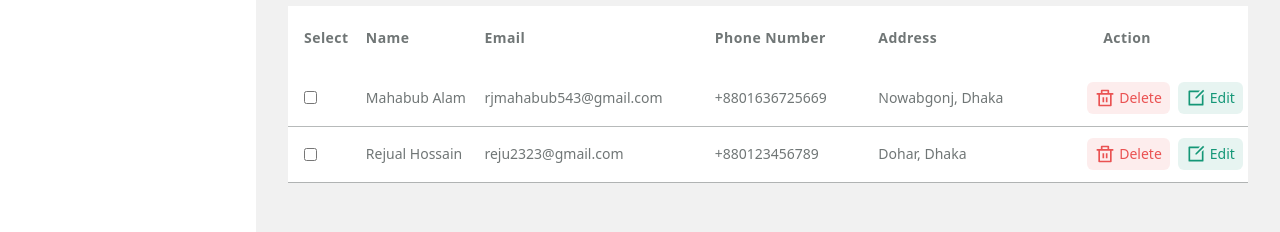
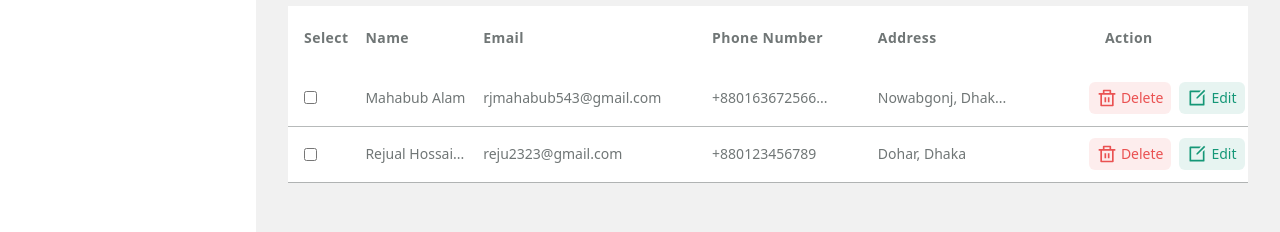
Before and after one commit to TFMahabub/task-hk-based-team, a React (Vite) app: page /users-table in a window 1280 px wide. Shown: the part 183-415 px from the top of the page. Built offline with nearby package versions, Linux system fonts and the light colour scheme.

Commit message:
[DONE] user edit complete

```diff
--- a/src/feauters/UserForm/userFormSlice.ts
+++ b/src/feauters/UserForm/userFormSlice.ts
@@ -43,9 +43,15 @@ export const userFormSlice = createSlice({
       // eslint-disable-next-line no-param-reassign
       state.userDatas = state.userDatas.filter((data) => data.id !== action.payload);
     },
+    editUserInfo: (state, action: PayloadAction<UserInfo>) => {
+      // eslint-disable-next-line no-param-reassign
+      state.userDatas = state.userDatas.filter((user:UserInfo) => user.id !== action.payload?.id);
+      // eslint-disable-next-line no-param-reassign
+      state.userDatas = [...state.userDatas, action.payload];
+    },
   },
 });
 
 // Action creators are generated for each case reducer function
-export const { setUserInfo, removeUserInfo } = userFormSlice.actions;
+export const { setUserInfo, removeUserInfo, editUserInfo } = userFormSlice.actions;
 export default userFormSlice.reducer;
--- a/src/pages/userDelete/UsersTable.tsx
+++ b/src/pages/userDelete/UsersTable.tsx
@@ -1,7 +1,7 @@
 // eslint-disable-next-line import/no-extraneous-dependencies
 /* eslint-disable max-lines */
 import { RiDeleteBinLine, RiEditBoxLine } from 'react-icons/ri';
-import { useNavigate } from 'react-router-dom';
+import { Link, useNavigate } from 'react-router-dom';
 import { useAppDispatch, useAppSelector } from '../../app/hook';
 import { RootState } from '../../app/store';
 import TextPageHeader from '../../components/utils/ReUse/TextPageHeader';
@@ -21,8 +21,8 @@ function UsersTable() {
         <thead>
           <TableHeader />
         </thead>
-        <tbody className="w-full">
-          {userDatas.map((user) => (
+        <tbody className="w-screen overflow-x-auto">
+          {userDatas?.map((user) => (
             <tr
               key={user.id}
               id="tr"
@@ -36,22 +36,46 @@ function UsersTable() {
               <td className="pl-4">
                 <div className="flex gap-2 items-center">
                   {/* <ChromeIcon /> */}
-                  <span className=" text-sm font-normal">
-                    {`${user.firstName} ${' '} ${user.lastName}`}
+                  <span
+                    title={`${user.firstName} ${' '} ${user.lastName}`}
+                    className=" text-sm font-normal"
+                  >
+                    {
+                    `${user.firstName} ${' '} ${user.lastName}`.length > 15 ? `${`${user.firstName} ${' '} ${user.lastName}`.slice(0, 15)}...` : `${user.firstName} ${' '} ${user.lastName}`
+                    }
                   </span>
                 </div>
               </td>
               <td className="pl-4">
                 <div className="flex gap-2 items-center">
                   {/* <ChromeIcon /> */}
-                  <span className=" text-sm font-normal">{user.email}</span>
+                  <span
+                    title={user.email}
+                    className=" text-sm font-normal"
+                  >
+                    {
+                    user.email.length > 23 ? `${`${user.email.slice(0, 23)}...`}` : user.email
+                    }
+                  </span>
                 </div>
               </td>
               <td className="pl-12 text-sm font-normal">
-                <span className=" text-sm font-normal">{user.phoneNumber}</span>
+                <span
+                  title={user.phoneNumber}
+                  className=" text-sm font-normal"
+                >
+                  {
+                  user.phoneNumber.length > 13 ? `${user.phoneNumber.slice(0, 13)}...` : user.phoneNumber
+                  }
+                </span>
               </td>
               <td className="pl-12 text-sm font-normal">
-                <span className=" text-sm font-normal">{user.address}</span>
+                <span
+                  title={user.address}
+                  className=" text-sm font-normal"
+                >
+                  {user.address.length > 15 ? `${user.address.slice(0, 15)}...` : user.address}
+                </span>
               </td>
               <td className="pl-20 text-sm font-normal">
                 <div
@@ -67,8 +91,8 @@ function UsersTable() {
                     {' '}
                     Delete
                   </span>
-                  <span
-                    onClick={() => navigate(`/user-edit/${user.id}`)}
+                  <Link
+                    to={`/user-edit/${user?.id}`}
                     className="flex items-center gap-1 text-md px-2 rounded-md py-[6px] text-primary bg-primary/10 cursor-pointer hover:bg-primary/20"
                   >
                     <RiEditBoxLine
@@ -76,7 +100,7 @@ function UsersTable() {
                     />
                     {' '}
                     Edit
-                  </span>
+                  </Link>
                 </div>
               </td>
             </tr>
--- a/src/pages/userEdit/UserEdit.tsx
+++ b/src/pages/userEdit/UserEdit.tsx
@@ -9,7 +9,7 @@ import { RootState } from '../../app/store';
 import { UserInfo } from '../../components/globalTypes/userType';
 import SvgSpinners180RingWithBg from '../../components/utils/ReUse/SpinnerLoading';
 import TextPageHeader from '../../components/utils/ReUse/TextPageHeader';
-import { setUserInfo } from '../../feauters/UserForm/userFormSlice';
+import { editUserInfo } from '../../feauters/UserForm/userFormSlice';
 import FindUserById from '../../hooks/FindUserById';
 
 function UserEdit() {
@@ -32,12 +32,11 @@ function UserEdit() {
   const onSubmit: SubmitHandler<UserInfo> = (data) => {
     setLoading(true);
     setTimeout(() => {
-      dispatch(setUserInfo(
-        { ...data, id: userDatas.length + 1 },
-      ));
+      dispatch(editUserInfo(data.id));
       setLoading(false);
-      toast.success('User Added Successfully.');
+      toast.success('User Info Update Successfully.');
     }, 1000);
+    console.log(data);
   };
 
   if (!targetedUser) { <SvgSpinners180RingWithBg />; }
@@ -50,7 +49,7 @@ function UserEdit() {
           First Name:
           <input
             id="firstName"
-            value={targetedUser?.firstName}
+            defaultValue={targetedUser?.firstName}
             {...register('firstName', { required: true, maxLength: 20 })}
             placeholder="First Name"
             className={`defaultInputStyle ${errors.firstName ? 'border-error focus:border-error' : 'border-gray/30 focus:border-primary'}`}
@@ -65,7 +64,7 @@ function UserEdit() {
           Last Name:
           <input
             id="lastName"
-            value={targetedUser?.lastName}
+            defaultValue={targetedUser?.lastName}
             {...register('lastName', { required: true, maxLength: 20 })}
             placeholder="Last Name"
             className={`defaultInputStyle ${errors.lastName ? 'border-error focus:border-error' : 'border-gray/30 focus:border-primary'}`}
@@ -82,7 +81,7 @@ function UserEdit() {
           Email:
           <input
             id="email"
-            value={targetedUser?.email}
+            defaultValue={targetedUser?.email}
             {...register('email', { required: true, maxLength: 25 })}
             placeholder="Email"
             className={`defaultInputStyle ${errors.email ? 'border-error focus:border-error' : 'border-gray/30 focus:border-primary'}`}
@@ -97,7 +96,7 @@ function UserEdit() {
           Phone Number:
           <input
             id="phoneNumber"
-            value={targetedUser?.phoneNumber}
+            defaultValue={targetedUser?.phoneNumber}
             {...register('phoneNumber', { required: true, maxLength: 14 })}
             placeholder="Phone Number"
             className={`defaultInputStyle ${errors.phoneNumber ? 'border-error focus:border-error' : 'border-gray/30 focus:border-primary'}`}
@@ -113,7 +112,7 @@ function UserEdit() {
         Address:
         <input
           id="address"
-          value={targetedUser?.address}
+          defaultValue={targetedUser?.address}
           {...register('address', { required: true, maxLength: 60 })}
           placeholder="Address"
           className={`defaultInputStyle ${errors.address ? 'border-error focus:border-error' : 'border-gray/30 focus:border-primary'}`}
@@ -129,7 +128,7 @@ function UserEdit() {
           City:
           <input
             id="city"
-            value={targetedUser?.city}
+            defaultValue={targetedUser?.city}
             {...register('city', { required: true, maxLength: 20 })}
             placeholder="City"
             className={`defaultInputStyle ${errors.city ? 'border-error focus:border-error' : 'border-gray/30 focus:border-primary'}`}
@@ -144,7 +143,7 @@ function UserEdit() {
           State:
           <input
             id="state"
-            value={targetedUser?.state}
+            defaultValue={targetedUser?.state}
             {...register('state', { required: true, maxLength: 20 })}
             placeholder="State"
             className={`defaultInputStyle ${errors.state ? 'border-error focus:border-error' : 'border-gray/30 focus:border-primary'}`}
@@ -159,7 +158,7 @@ function UserEdit() {
           Postal Code:
           <input
             id="postalCode"
-            value={targetedUser?.postalCode}
+            defaultValue={targetedUser?.postalCode}
             {...register('postalCode', { required: true, maxLength: 20 })}
             placeholder="Postal Code"
             className={`defaultInputStyle ${errors.postalCode ? 'border-error focus:border-error' : 'border-gray/30 focus:border-primary'}`}
@@ -170,16 +169,10 @@ function UserEdit() {
           }
         </label>
       </div>
-      <div className="flex items-center gap-common">
-        <button type="submit" className="primarySubmitButton bg-primary w-24">
-          { loading && <SvgSpinners180RingWithBg className="fill-gray/40 w-[22px] h-[22px]" />}
-          { !loading && 'Submit'}
-        </button>
-        {/* eslint-disable-next-line react/button-has-type */}
-        <button type="reset" className="primarySubmitButton bg-error w-24">
-          Reset
-        </button>
-      </div>
+      <button type="submit" className="primarySubmitButton bg-primary w-24">
+        { loading && <SvgSpinners180RingWithBg className="fill-gray/40 w-[22px] h-[22px]" />}
+        { !loading && 'Submit'}
+      </button>
     </form>
   );
 }
```
